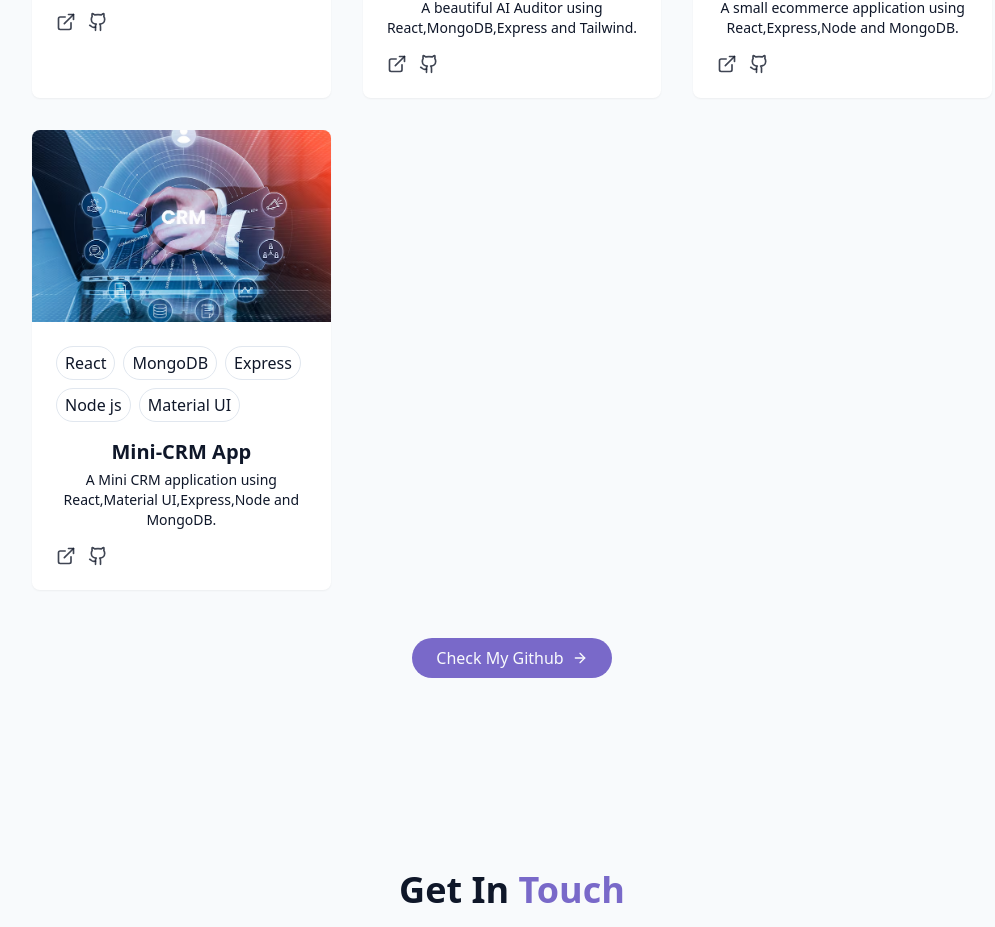
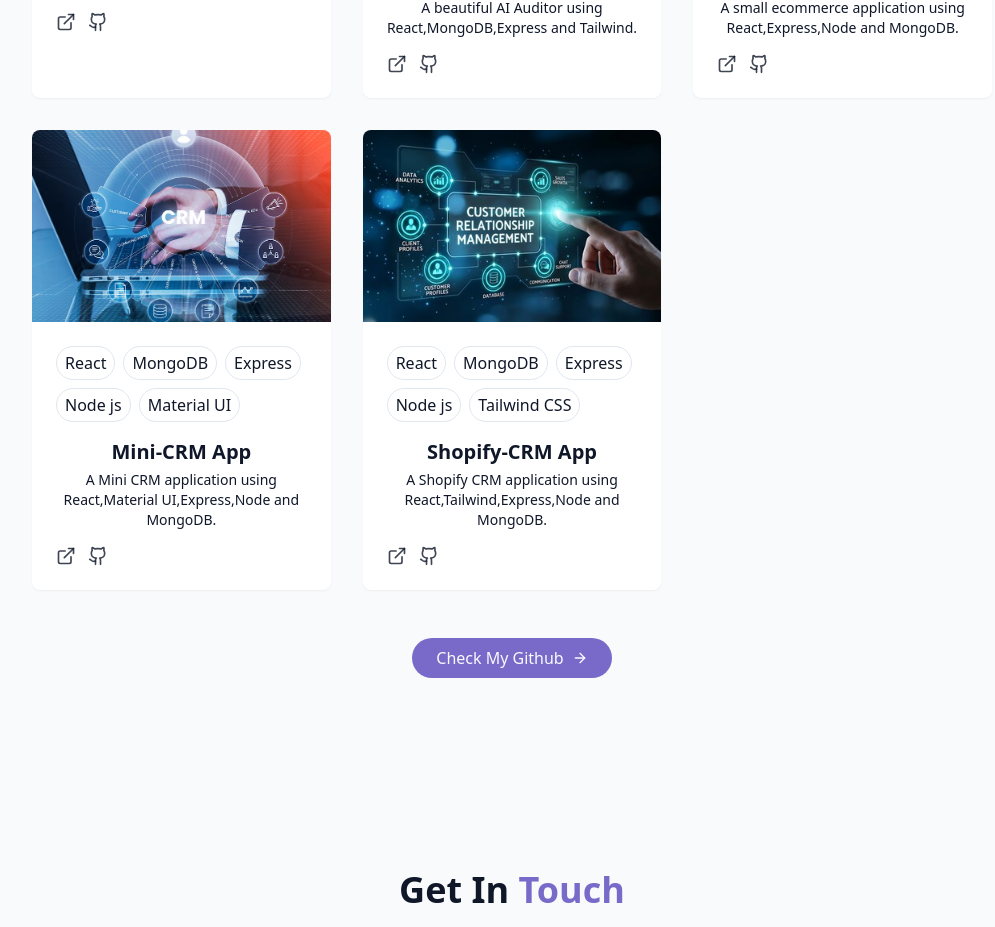
Before and after one commit to manisha43-dev/Portfolio, a React (Vite) app: page / in a window 1280 px wide. Shown: the part 2896-3823 px from the top of the page, without its empty margins (128-1123 px from the left). Built offline with nearby package versions, Linux system fonts and the light colour scheme.

Commit message:
Fix project section

```diff
--- a/src/components/ProjectSection.jsx
+++ b/src/components/ProjectSection.jsx
@@ -4,6 +4,8 @@ import Image1 from "../assets/image/food.png"
 import Image2 from "../assets/image/ai-audit.png"
 import Image3 from "../assets/image/ecommerce.png"
 import Image4 from "../assets/image/mini-crm.png"
+import Image5 from "../assets/image/shopify-crm.png"
+
 
 
 
@@ -46,6 +48,16 @@ const projects=[
         demoUrl:"https://mini-nzkakd6o6-manisha43-devs-projects.vercel.app/tasks",
         githubUrl:"https://github.com/manisha43-dev/Mini-CRM",
     },
+     {
+        id:4,
+        title:"Shopify-CRM App",
+        description:"A Shopify CRM application using React,Tailwind,Express,Node and MongoDB.",
+        image:Image5,
+        tags:["React","MongoDB","Express","Node js","Tailwind CSS"],
+        demoUrl:"https://shopify-crm-sable.vercel.app/",
+        githubUrl:"https://github.com/manisha43-dev/Mini-CRM",
+    },
+
 ]
 
 const ProjectSection = () => {
```
Also changed, not shown: src/assets/image/shopify-crm.png (added).
